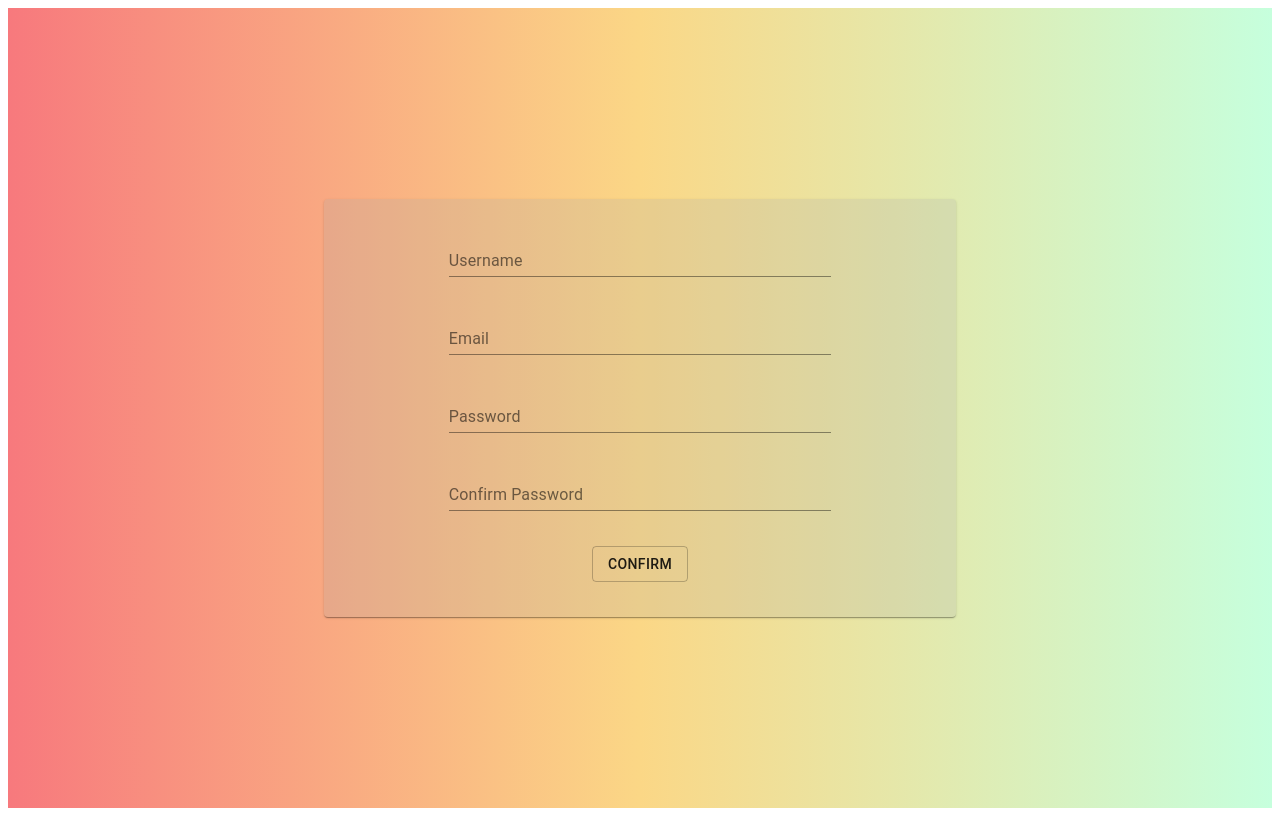
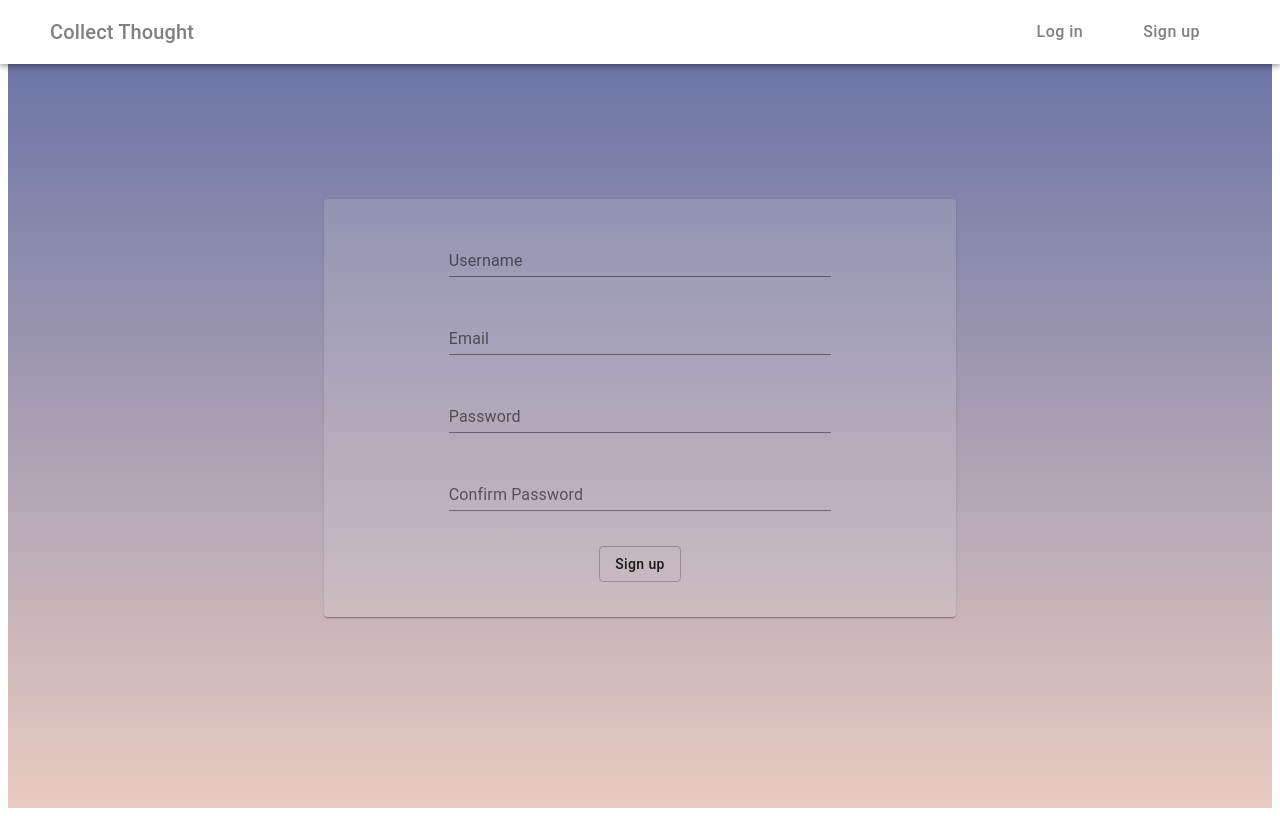
Before and after one commit to ZachChang/Login-and-Signup, a Next.js app: page /signup in a window 1280 px wide. Built offline with nearby package versions, Linux system fonts and the light colour scheme.

Commit message:
member style

```diff
--- /dev/null
+++ b/src/components/Header.js
@@ -0,0 +1,45 @@
+import React from 'react';
+import Link from 'next/link';
+import AppBar from '@material-ui/core/AppBar';
+import Toolbar from '@material-ui/core/Toolbar';
+import Button from '@material-ui/core/Button';
+import Typography from '@material-ui/core/Typography';
+import { makeStyles } from '@material-ui/core/styles';
+
+const useStyles= makeStyles(() => ({
+    bar: {
+        backgroundColor: 'white',
+        color: 'gray'
+    },
+    toolbar: {
+      justifyContent: 'space-between',
+      paddingRight: '50px',
+      paddingLeft: '50px'
+    },
+    hbtn: {
+      paddingLeft: '30px',
+      paddingRight: '30px',
+      textTransform: 'none',
+      fontSize: '16px;'
+    }
+}));
+
+const Header = () => {
+    const classes = useStyles();
+
+    return (
+        <AppBar className={classes.bar} position="fixed">
+            <Toolbar className={classes.toolbar}>
+                <div>
+                    <Link href='/'><Typography variant="h6">Collect Thought</Typography></Link>
+                </div>
+                <div>
+                    <Link href='/login'><Button className={classes.hbtn} color="inherit">Log in</Button></Link>
+                    <Link href='/signup'><Button className={classes.hbtn} color="inherit">Sign up</Button></Link>
+                </div>
+            </Toolbar>
+        </AppBar>
+    )
+};
+
+export default Header;
--- a/src/components/Signup.js
+++ b/src/components/Signup.js
@@ -1,4 +1,5 @@
 import React from 'react';
+import Header from './Header';
 import signupHandler from '../handler/signupHandler';
 import { MemberFormWrapper, IndexWrapper } from '../style';
 import Paper from '@material-ui/core/Paper';
@@ -8,13 +9,14 @@ import Button from '@material-ui/core/Button';
 
 const useStyles = makeStyles((theme) => ({
     paper: {
-        background: '#a5a5a536'
+        background: '#e0e0e02b'
     },
     textField: {
         margin: '15px 0',
         width: '85%'
     },
     confirmBtn: {
+        textTransform: 'none',
         margin: '20px 0'
     }
 }));
@@ -31,9 +33,10 @@ export default signupHandler(props => {
     const classes = useStyles();
 
     return (
-        <IndexWrapper>
+        <React.Fragment>
+            <Header />
             <MemberFormWrapper>
-                <Paper className={classes.paper}>
+                <Paper className={`${classes.paper} container`}>
                     <form onSubmit={handleSubmit}>
                         {forFormat.map((item, index) =>
                             <TextField
@@ -49,10 +52,10 @@ export default signupHandler(props => {
                             >
                             </TextField>
                         )}
-                        <Button className={classes.confirmBtn} type='submit' variant="outlined">Confirm</Button>
+                        <Button className={classes.confirmBtn} type='submit' variant="outlined">Sign up</Button>
                     </form>
                 </Paper>
             </MemberFormWrapper>
-        </IndexWrapper>
+        </React.Fragment>
     )
 });
--- a/src/style/MemberFormWrapper.js
+++ b/src/style/MemberFormWrapper.js
@@ -1,6 +1,16 @@
 import styled from 'styled-components';
 
 export const MemberFormWrapper = styled.div`
+    background: #E8CBC0;  /* fallback for old browsers */
+    background: -webkit-linear-gradient(to bottom, #636FA4, #E8CBC0);  /* Chrome 10-25, Safari 5.1-6 */
+    background: linear-gradient(to bottom, #636FA4, #E8CBC0); /* W3C, IE 10+/ Edge, Firefox 16+, Chrome 26+, Opera 12+, Safari 7+ */
+
+    min-height: 100vh;
+    display: flex;
+    justify-content: center;
+    align-items: center;
+
+    .container {
         width: 50%;
         min-width: 270px;
         text-align: center;
@@ -9,6 +19,7 @@ export const MemberFormWrapper = styled.div`
             margin: 0 auto;
             padding: 15px 0;
         }
+    }
 `
 
 export const SignupItem = styled.div`
```
Also changed, not shown: src/components/Login.js (+7 -4 lines). Lines whose indentation alone changed are shown as unchanged.
